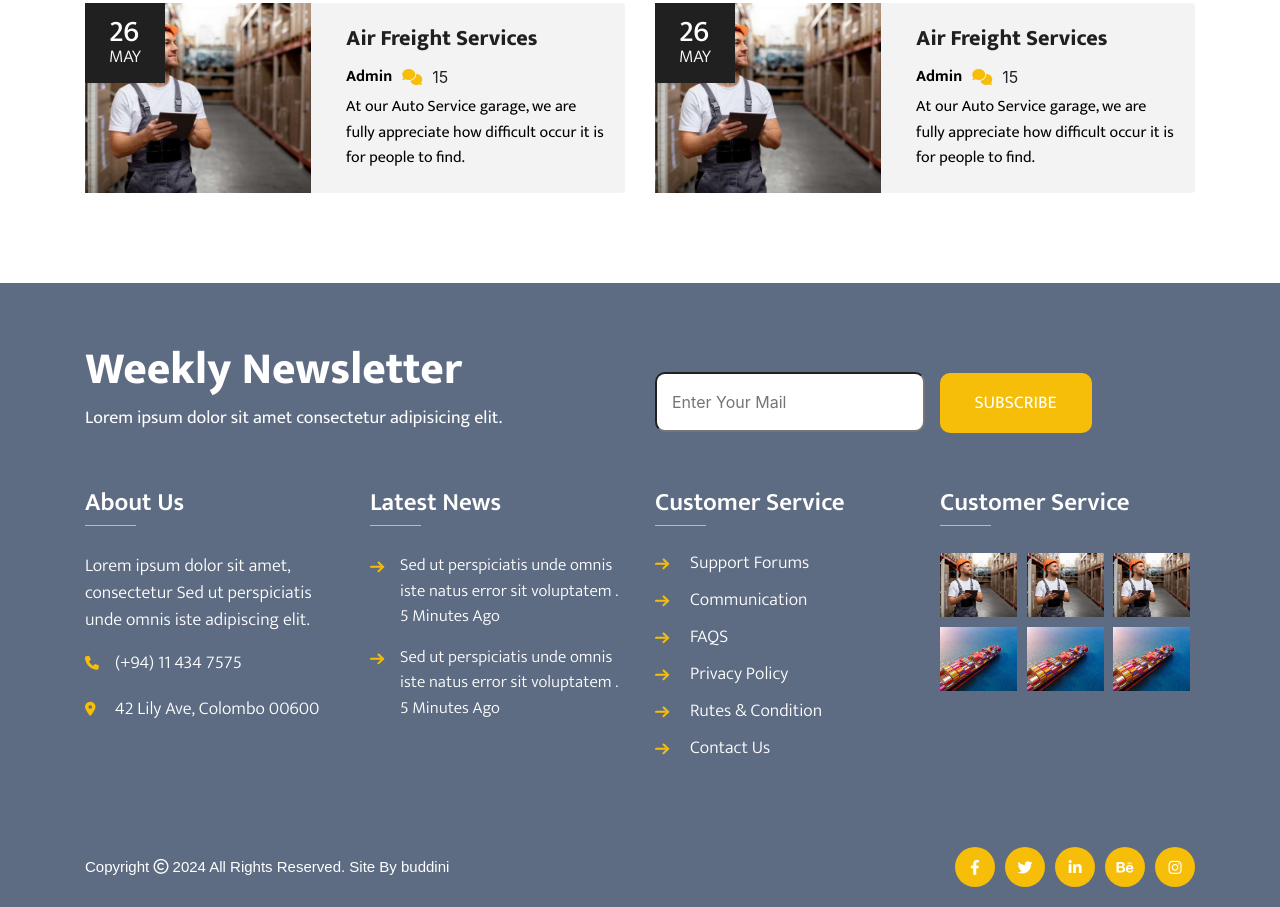
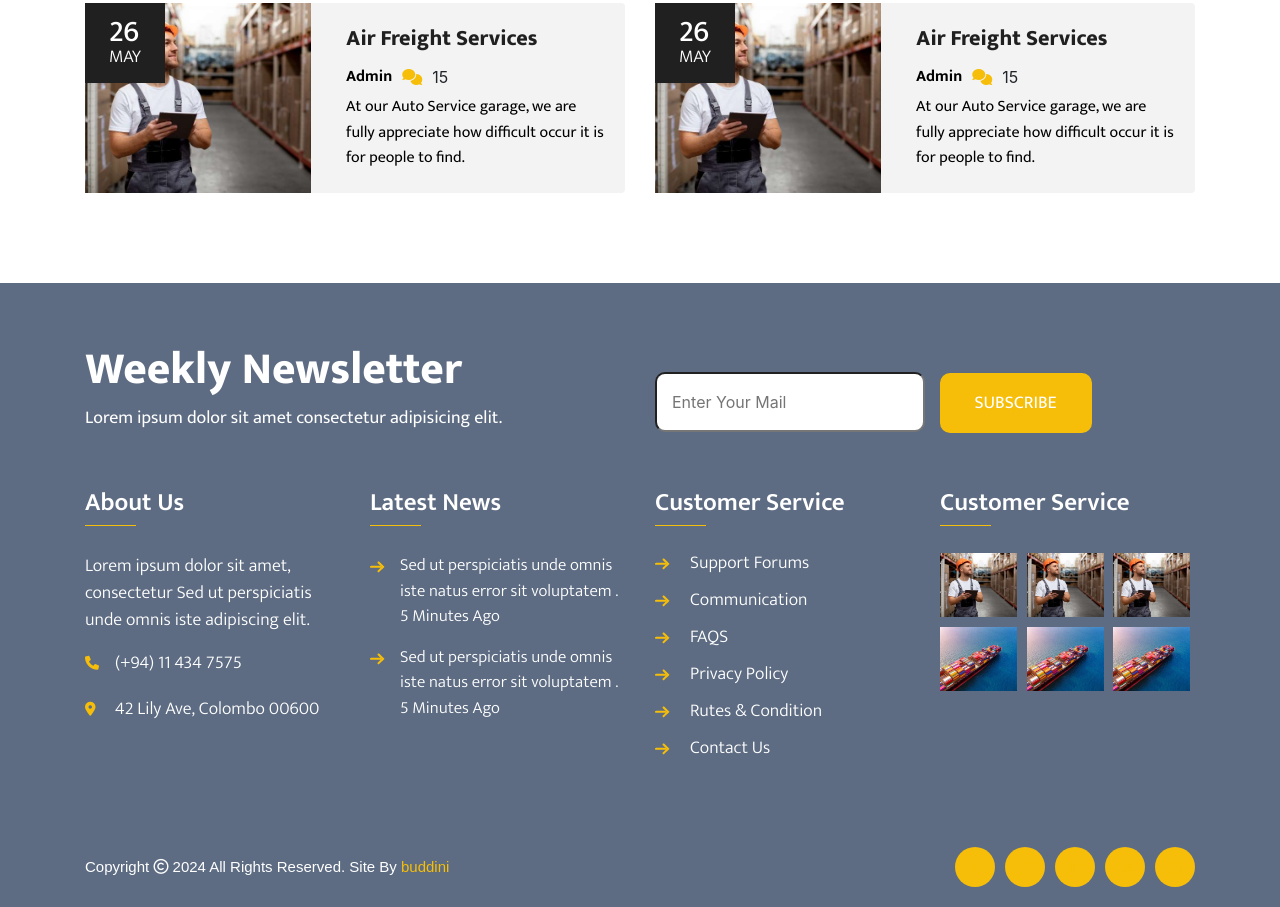
Before and after one commit to ItsSanka/Practical-xiteb, a plain HTML site: page index.html in a window 1280 px wide. Shown: the part 3808-4715 px from the top of the page. Drawn offline with Linux system fonts and the light colour scheme.

Commit message:
Update stylesheet.css

```diff
--- a/resources/css/stylesheet.css
+++ b/resources/css/stylesheet.css
@@ -999,7 +999,7 @@ a:hover {
   margin-bottom: 0;
 }
 .copyright a {
-  color: #fff;
+  color: #F6BE08;
   text-decoration: none;
   font-weight: 500;
   white-space: nowrap;
```
